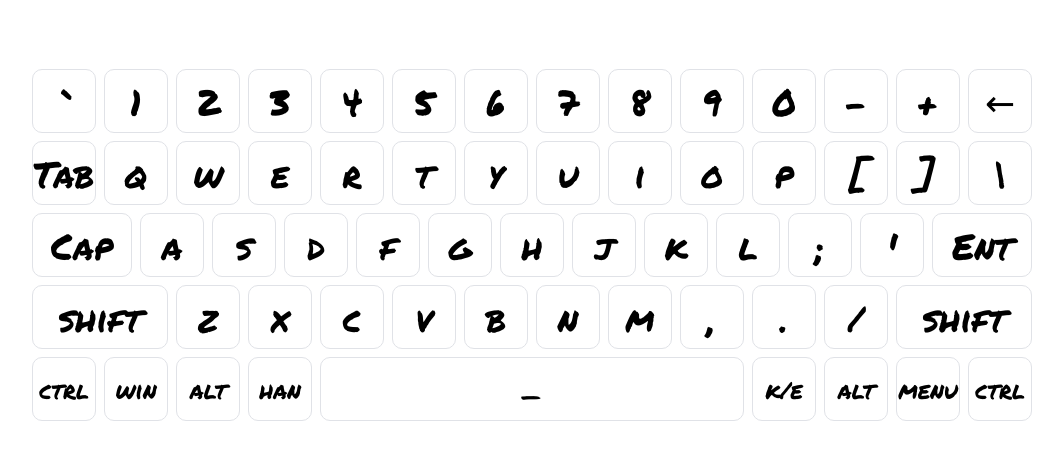
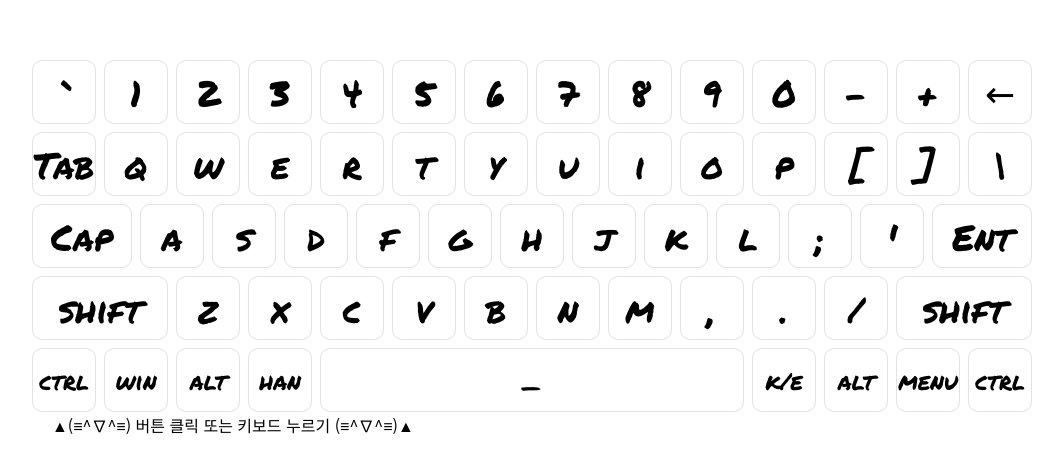
Before and after one commit to DuetoPark/meme-board, a website: page index.html in a window 1280 px wide. Shown: the part 155-628 px from the top of the page, without its empty margins (108-1171 px from the left). Drawn offline with nearby package versions, Linux system fonts and the light colour scheme; files that its build step writes are made by us from their sources.

Commit message:
🚧 Mark up .key-group-usage-method

```diff
--- a/index.html
+++ b/index.html
@@ -7,7 +7,7 @@
     <meta name="keywords" content="meme, 밈" />
     <meta
       name="description"
-      content="키보드를 누르면 유명한 밈의 오디오가 재생된다."
+      content="버튼을 클릭하거나 키보드를 누르면 유명한 밈의 오디오가 재생된다."
     />
 
     <title>Meme-board</title>
@@ -31,7 +31,7 @@
       <div class="container">
         <div class="row">
           <div class="col-sm-4">
-            <div class="guide-wrapper">
+            <div class="guide-portrait">
               <p>(ノ・∀・)ノ</p>
 
               <p>
@@ -558,6 +558,15 @@
                 </div>
               </div>
             </div>
+
+            <div class="key-group-usage-method">
+              <p>
+                <span aria-hidden="true">▲(≡^∇^≡)</span>
+                버튼 <span class="highlight">클릭</span> 또는
+                <span class="highlight">키보드</span> 누르기
+                <span aria-hidden="true">(≡^∇^≡)▲</span>
+              </p>
+            </div>
           </div>
         </div>
       </div>
```
